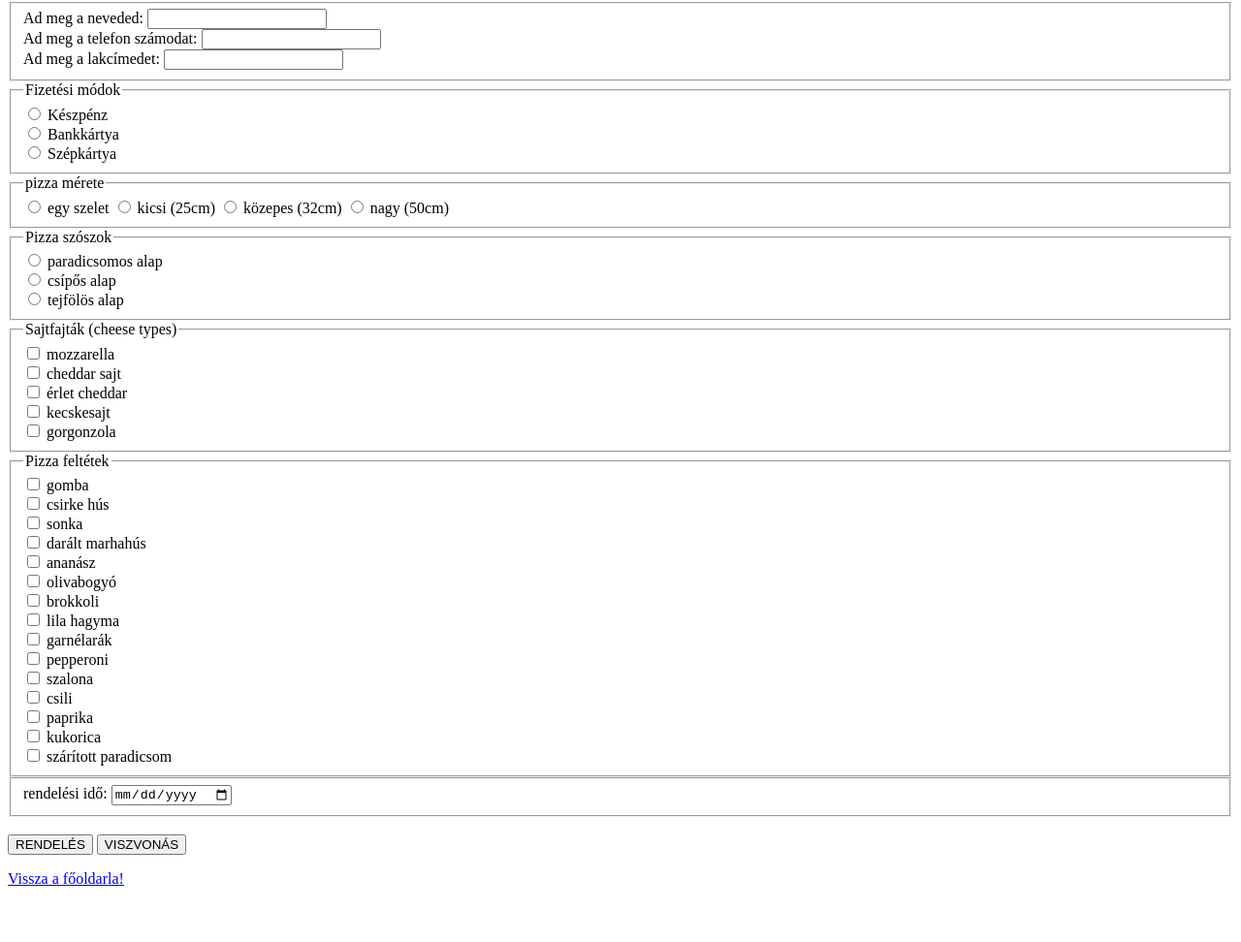
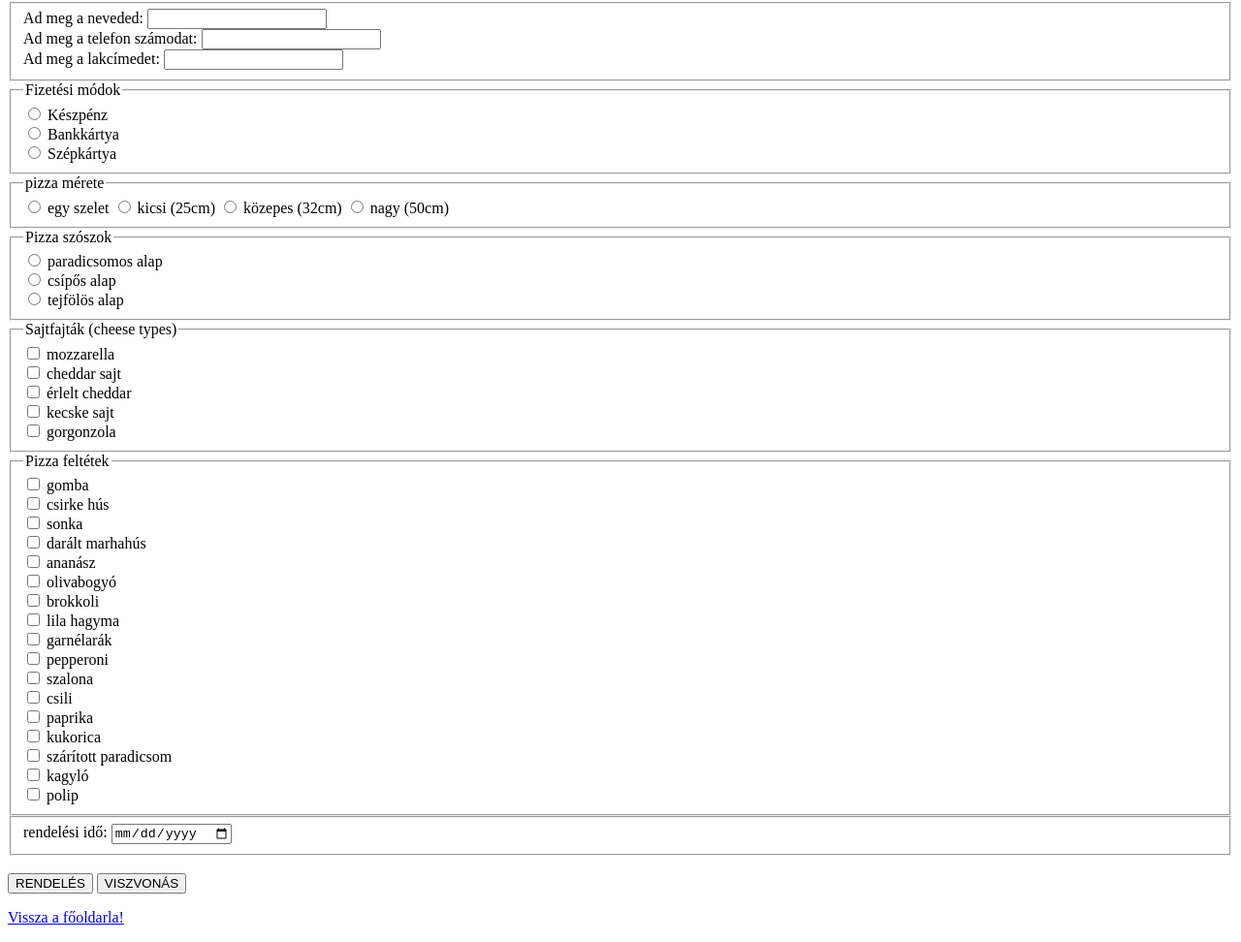
Before and after one commit to MagyarBotond/web, a plain HTML site: page urlap.html in a window 1280 px wide. Shown: the part 78-1050 px from the top of the page at 97% size. Before the commit the page ends 1010 px from the top, so only its background shows below. Drawn offline with Linux system fonts and the light colour scheme.

Commit message:
helyes íras javítás és plusz feltételek

```diff
--- a/urlap.html
+++ b/urlap.html
@@ -64,10 +64,10 @@
     <label for="cheese2">cheddar sajt</label>
 <br>
     <input type="checkbox" name="cheese type"" id="cheese3">
-    <label for="cheese3">érlet cheddar</label>
+    <label for="cheese3">érlelt cheddar</label>
 <br>
     <input type="checkbox" name="cheese type"" id="cheese4">
-    <label for="cheese4">kecskesajt</label>
+    <label for="cheese4">kecske sajt</label>
 <br>
 <input type="checkbox" name="cheese type"" id="cheese5">
 <label for="cheese5">gorgonzola</label>
@@ -119,6 +119,13 @@
 <br>
     <input type="checkbox" name="toping" id="toping15">
     <label for="toping15">szárított paradicsom</label>
+<br>
+    <input type="checkbox" name="toping" id="toping16">
+    <label for="toping15">kagyló</label>
+<br>
+ <input type="checkbox" name="toping" id="toping17">
+<label for="toping17">polip</label>
+<br>
 </fieldset>
 <fieldset>
     <label for="Rendelési idő">rendelési idő:</label>
```
